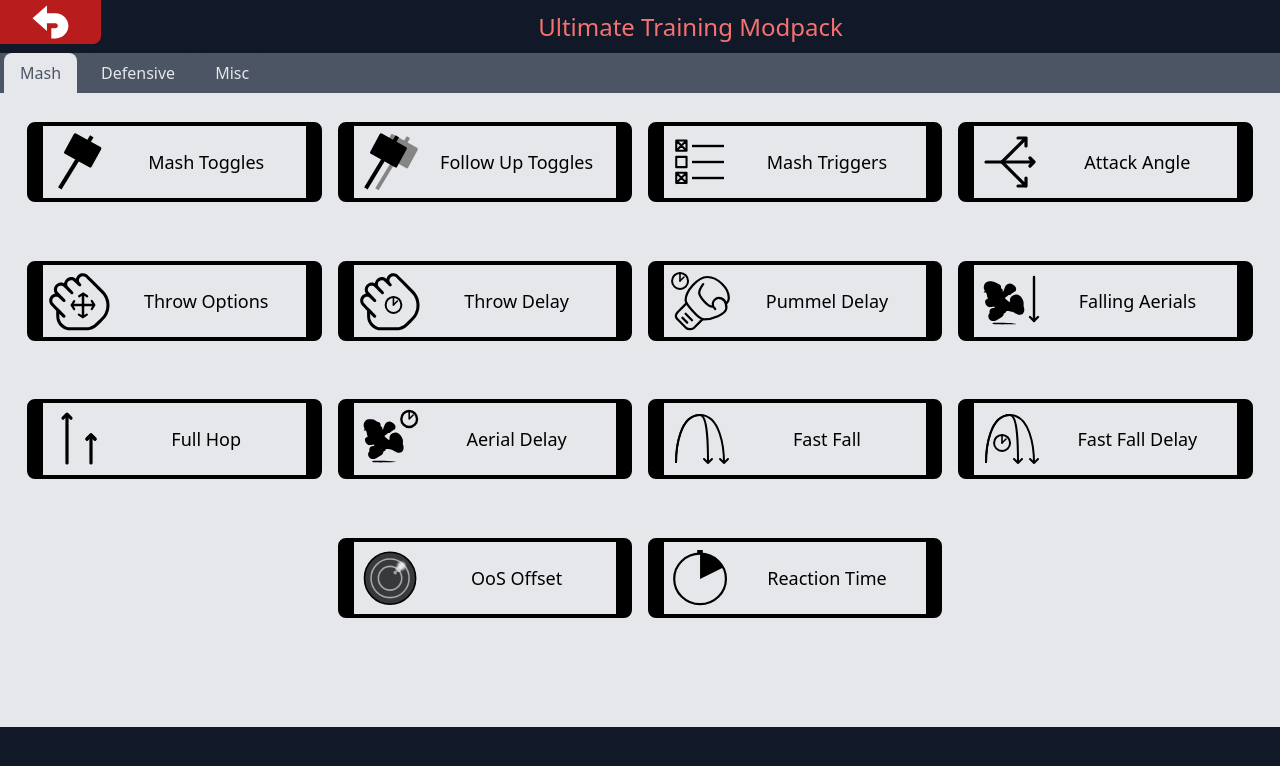
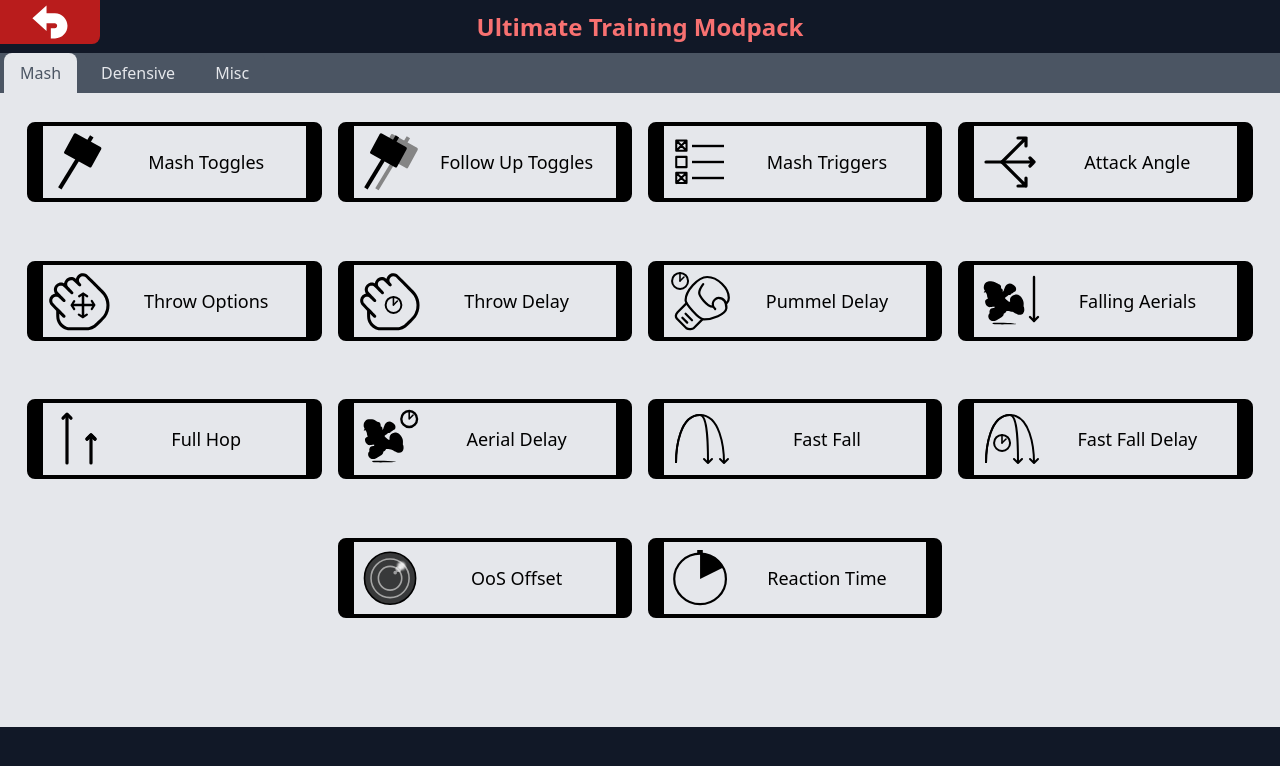
Before and after one commit to xhudaman/ultimate-training-modpack-ui, a React (Create React App) app: page / in a window 1280 px wide. Shown: the top 766 px of the page. Built offline with nearby package versions, Linux system fonts and the light colour scheme.

Commit message:
Fixed alignment of menu title

```diff
--- a/src/components/header.jsx
+++ b/src/components/header.jsx
@@ -6,20 +6,18 @@
     <div className="header bg-gray-900">
       <div className="h-full">
         <button
-          className="flex justify-center align-center w-[101px] h-5/6 bg-red-700 rounded-br-lg"
+          className="flex justify-center align-center w-[100px] h-5/6 bg-red-700 rounded-br-lg"
           onClick={goBackHook}
         >
-          <img className="h-full" src="assets/images/m_retnormal.svg" />
+          <img
+            className="h-[44.16px] w-[44.16px]"
+            src="assets/images/m_retnormal.svg"
+          />
         </button>
       </div>
-      <p className="mx-auto text-2xl text-red-400">Ultimate Training Modpack</p>
-      {/*
-        <div className="header-label">
-          <p className="header-desc">Reset Current Menu: &#xE0A2;</p>
-          <p className="header-desc">Reset All Menus: &#xE0A4;</p>
-          <p className="header-desc">Save Defaults: &#xE0A5;</p>
-        </div>
-      */}
+      <p className="mx-auto text-2xl font-bold text-red-400 -translate-x-[50px]">
+        Ultimate Training Modpack
+      </p>
     </div>
   );
 };
```
